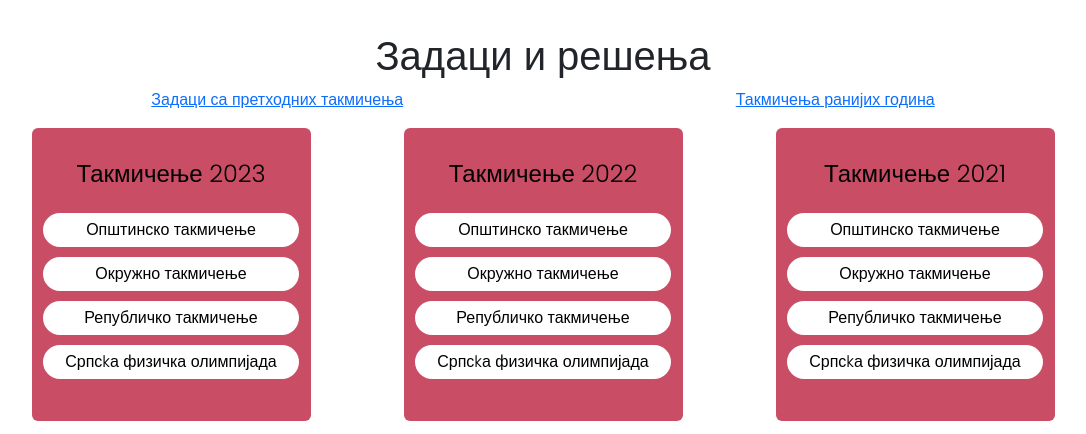
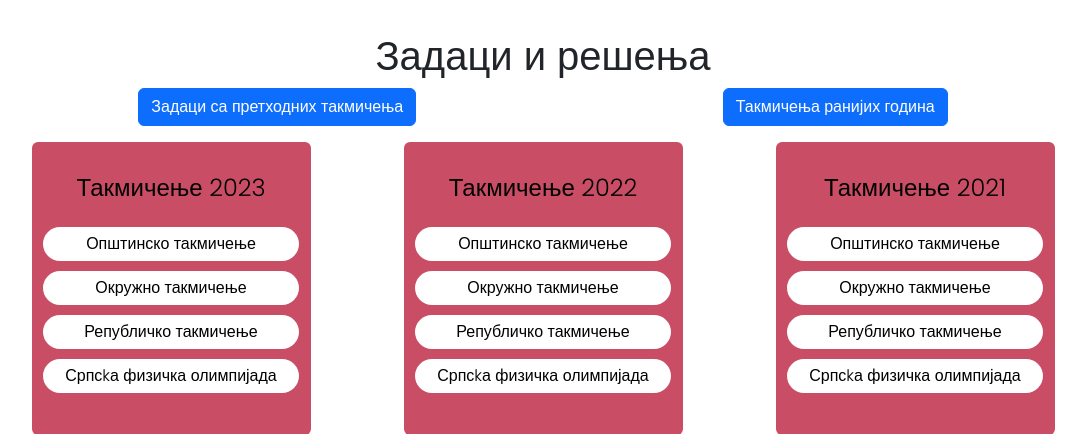
Before and after one commit to LazarevicV/takmicenja-fizika-srednja-skola, a Flask app: page /zadaci in a window 1280 px wide. Shown: the part 126-560 px from the top of the page, without its empty margins (97-1183 px from the left). Run offline with Flask 3, Linux system fonts and the light colour scheme.

Commit message:
dodata btn klasa za linkove prethodnih takmicenja

```diff
--- a/templates/drzavno_zadaci.html
+++ b/templates/drzavno_zadaci.html
@@ -7,8 +7,8 @@
 
     <h1 class="text-center">Државно такмичење - задаци</h1>
 
-    <div class="container">
-        <a href="#gama-drzavno">Гама државно</a>
+    <div class="container mx-auto text-center p-2">
+        <a href="#gama-drzavno" class="btn btn-primary">Гама државно</a>
     </div>
 
     {% for godina in godine %}
--- a/templates/okruzno_zadaci.html
+++ b/templates/okruzno_zadaci.html
@@ -7,8 +7,8 @@
 
     <h1 class="text-center">Окружно такмичење - задаци</h1>
 
-    <div class="container">
-        <a href="#gama-okruzno">Гама окружно</a>
+    <div class="container mx-auto text-center p-2">
+        <a href="#gama-okruzno" class="btn btn-primary">Гама окружно</a>
     </div>
     {% for godina in godine %}
     <div class="container text-center">
--- a/templates/opstinsko_zadaci.html
+++ b/templates/opstinsko_zadaci.html
@@ -7,8 +7,8 @@
 
     <h1 class="text-center">Општинско такмичење - задаци</h1>
 
-    <div class="container">
-        <a href="#gama-opstinsko">Гама задаци општинско</a>
+    <div class="container mx-auto text-center p-2">
+        <a href="#gama-opstinsko" class="btn btn-primary">Гама задаци општинско</a>
     </div>
 
     {% for godina in godine %}
--- a/templates/zadaci_resenja.html
+++ b/templates/zadaci_resenja.html
@@ -9,9 +9,10 @@
     </div>
 
     <div class="container d-flex justify-content-around text-center" style="margin: 0 auto">
-        <a href="https://drive.google.com/drive/folders/1-VdVYddOYK-NjW9OgsWzxLs7Cw54bq0B">Задаци са
+        <a href="https://drive.google.com/drive/folders/1-VdVYddOYK-NjW9OgsWzxLs7Cw54bq0B" class="btn btn-primary" target="_blank">Задаци са
             претходних
-            такмичења</a><a href="http://takmicenja.dfs.rs/">Такмичења ранијих година</a>
+            такмичења</a>
+        <a href="http://takmicenja.dfs.rs/" class="btn btn-primary" target="_blank">Такмичења ранијих година</a>
     </div>
 
     <div class="container dodaj_d_flex justify-content-md-center text-center " id="takmicenja">
```
